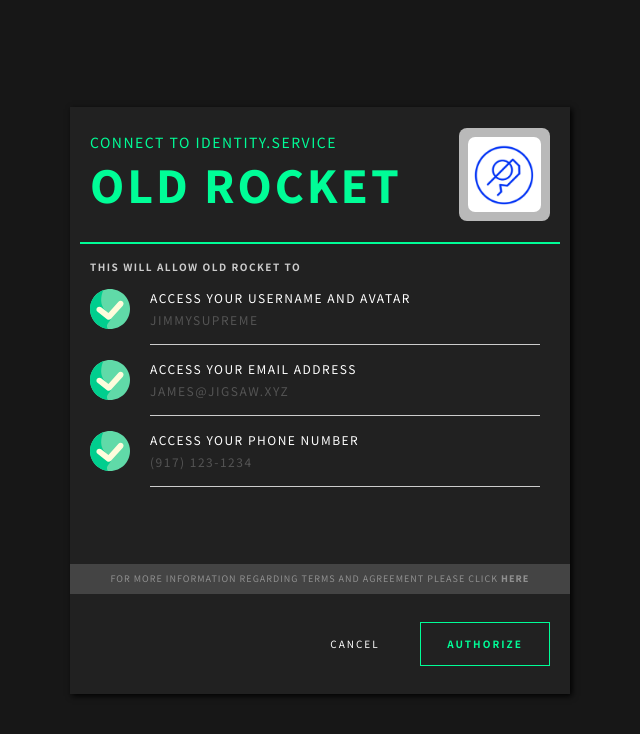
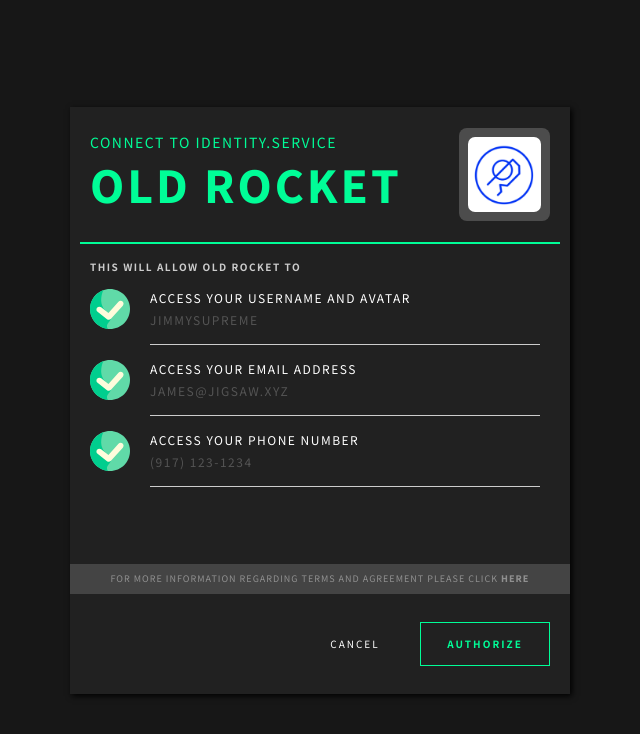
Before and after one commit to mikey-mo/identity-oauth, a React (Create React App) app: page /auth/permissions in a window 1280 px wide. Shown: the top 734 px of the page, without its empty margins (320-960 px from the left). Built offline with nearby package versions, Linux system fonts and the light colour scheme.

Commit message:
styling fixes

```diff
--- a/src/Components/Header.js
+++ b/src/Components/Header.js
@@ -51,7 +51,10 @@ const MerchantText = styled.div`
   font-weight: 800;
   letter-spacing: 3px;
   color: ${bgGreen};
+  white-space: nowrap;
+  overflow: hidden;
   text-overflow: ellipsis;
+  max-width: 8em;
 
   @media ${MOBILE} {
     letter-spacing: 2px;
@@ -63,7 +66,7 @@ const ImageWrapper = styled.div`
   display: flex;
   justify-content: center;
   align-items: center;
-  background-color: rgba(250, 250, 250, 0.7);
+  background-color: rgba(250, 250, 250, 0.2);
   border-radius: 8px;
   padding: 9px;
 `
```
